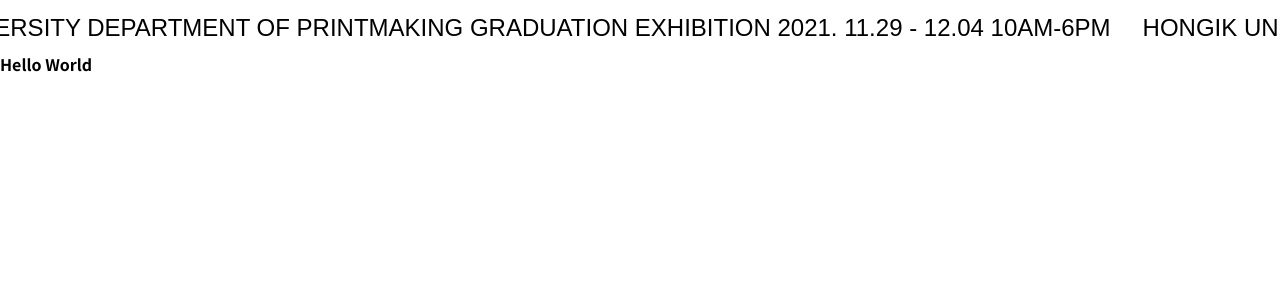
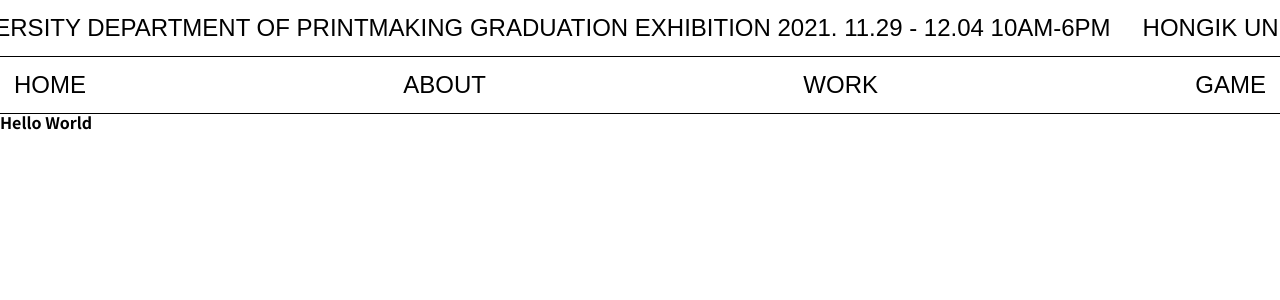
Before and after one commit to 0xBono/hongikprintmaking, a Next.js app: page / in a window 1280 px wide. Shown: the top 300 px of the page. Built offline with nearby package versions, Linux system fonts and the light colour scheme; a web font is replaced by a local one.

Commit message:
feat(components/layouts): 헤더 부분에 네비게이션 바 MVP 추가

```diff
--- a/src/components/Layouts/Header/Header.module.scss
+++ b/src/components/Layouts/Header/Header.module.scss
@@ -9,8 +9,9 @@
 }
 
 .wrap {
+  display: flex;
+  flex-direction: column;
   width: 100%;
-  padding: 16px 0;
 }
 
 .carousel-wrap {
@@ -20,6 +21,7 @@
   animation-iteration-count: infinite;
   animation-fill-mode: forwards;
   animation-timing-function: linear;
+  padding: 16px 0;
 
   & > span {
     margin-right: 32px;
@@ -33,3 +35,20 @@
   white-space: nowrap;
   font-family: 'neue-haas-grotesk-text', sans-serif;
 }
+
+.nav-wrap {
+  display: flex;
+  justify-content: space-between;
+  border-top: 1px solid #000;
+  border-bottom: 1px solid #000;
+  padding: 16px 14px;
+}
+
+.nav-item {
+  font-size: 24px;
+  font-weight: 400;
+  font-style: normal;
+  white-space: nowrap;
+  font-family: 'neue-haas-grotesk-text', sans-serif;
+  cursor: pointer;
+}
--- a/src/components/Layouts/Header/Header.tsx
+++ b/src/components/Layouts/Header/Header.tsx
@@ -14,6 +14,12 @@ export const Header = () => {
           </span>
         ))}
       </div>
+      <div className={cx('nav-wrap')}>
+        <span className={cx('nav-item')}>HOME</span>
+        <span className={cx('nav-item')}>ABOUT</span>
+        <span className={cx('nav-item')}>WORK</span>
+        <span className={cx('nav-item')}>GAME</span>
+      </div>
     </header>
   );
 };
```
